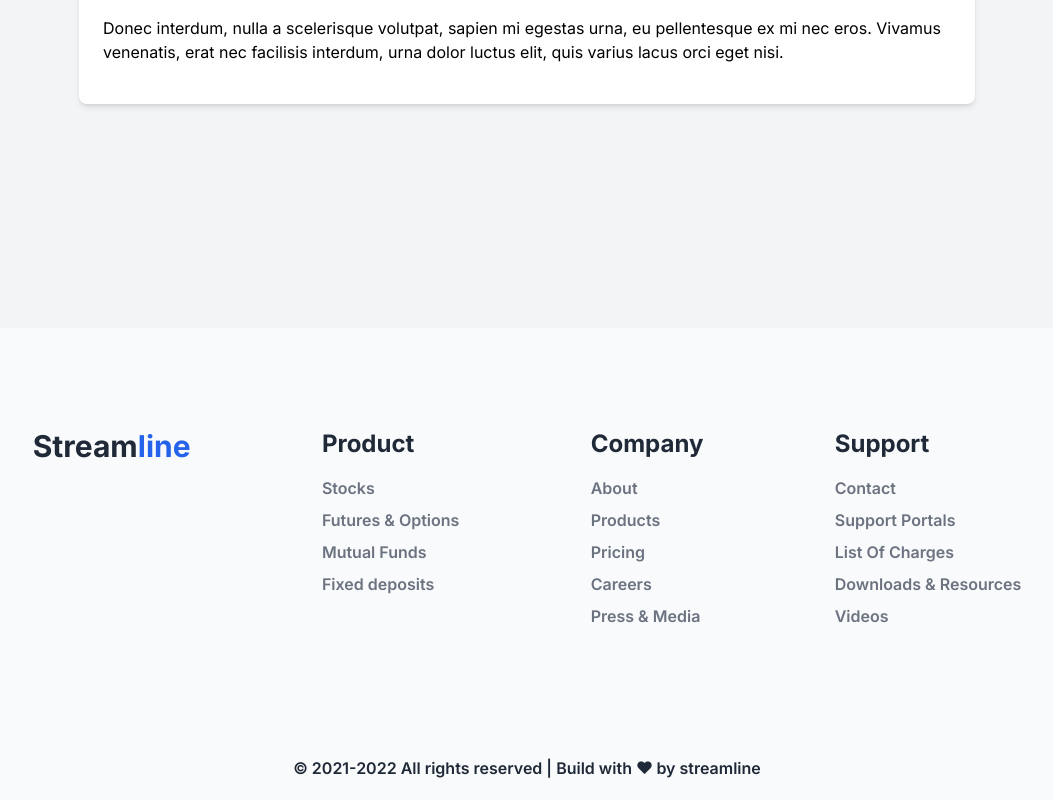
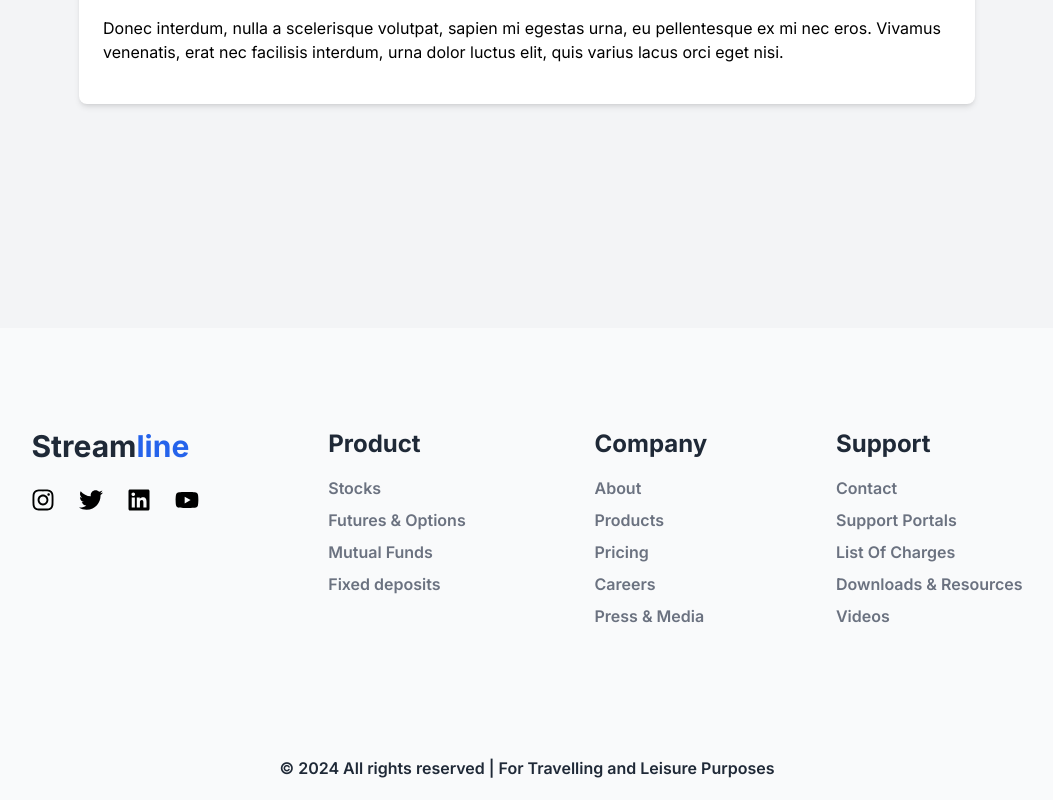
Before and after one commit to louisjoety/travel-toolkit, a Next.js app in the folder frontend/: page / in a window 1280 px wide. Shown: the part 472-1272 px from the top of the page, without its empty margins (113-1166 px from the left). Built offline with nearby package versions, Linux system fonts and the light colour scheme.

Commit message:
added socials icon from react

```diff
--- a/frontend/app/components/Footer.tsx
+++ b/frontend/app/components/Footer.tsx
@@ -1,4 +1,8 @@
 import React from 'react'
+import { FaInstagram } from "react-icons/fa";
+import { FaTwitter } from "react-icons/fa";
+import { FaLinkedin } from "react-icons/fa";
+import { FaYoutube } from "react-icons/fa";
 
 function Footer() {
   return (
@@ -9,7 +13,12 @@ function Footer() {
 						<p className="text-gray-800 font-bold text-3xl pb-6">
 							Stream<span className="text-blue-600">line</span>
 						</p>
-
+						<div className="flex gap-6 pb-5">
+							<FaInstagram className="text-2xl cursor-pointer hover:text-yellow-600" />
+							<FaTwitter className="text-2xl cursor-pointer hover:text-blue-600" />
+							<FaLinkedin className="text-2xl cursor-pointer hover:text-blue-600" />
+							<FaYoutube className="text-2xl cursor-pointer hover:text-red-600" />
+						</div>
 					</ul>
 				</div>
 				<div className="p-5">
@@ -72,10 +81,7 @@ function Footer() {
 			</div>
 			<div className="flex flex-col justify-center items-center text-center  p-5 bg-gray-50">
 				<h1 className=" text-gray-800 font-semibold">
-					© 2021-2022 All rights reserved | Build with ❤ by{" "}
-					<span className="hover:text-blue-600 font-semibold cursor-pointer">
-						streamline{" "}
-					</span>
+					© 2024 All rights reserved | For Travelling and Leisure Purposes
 				</h1>
 			</div>
 		</>
```
